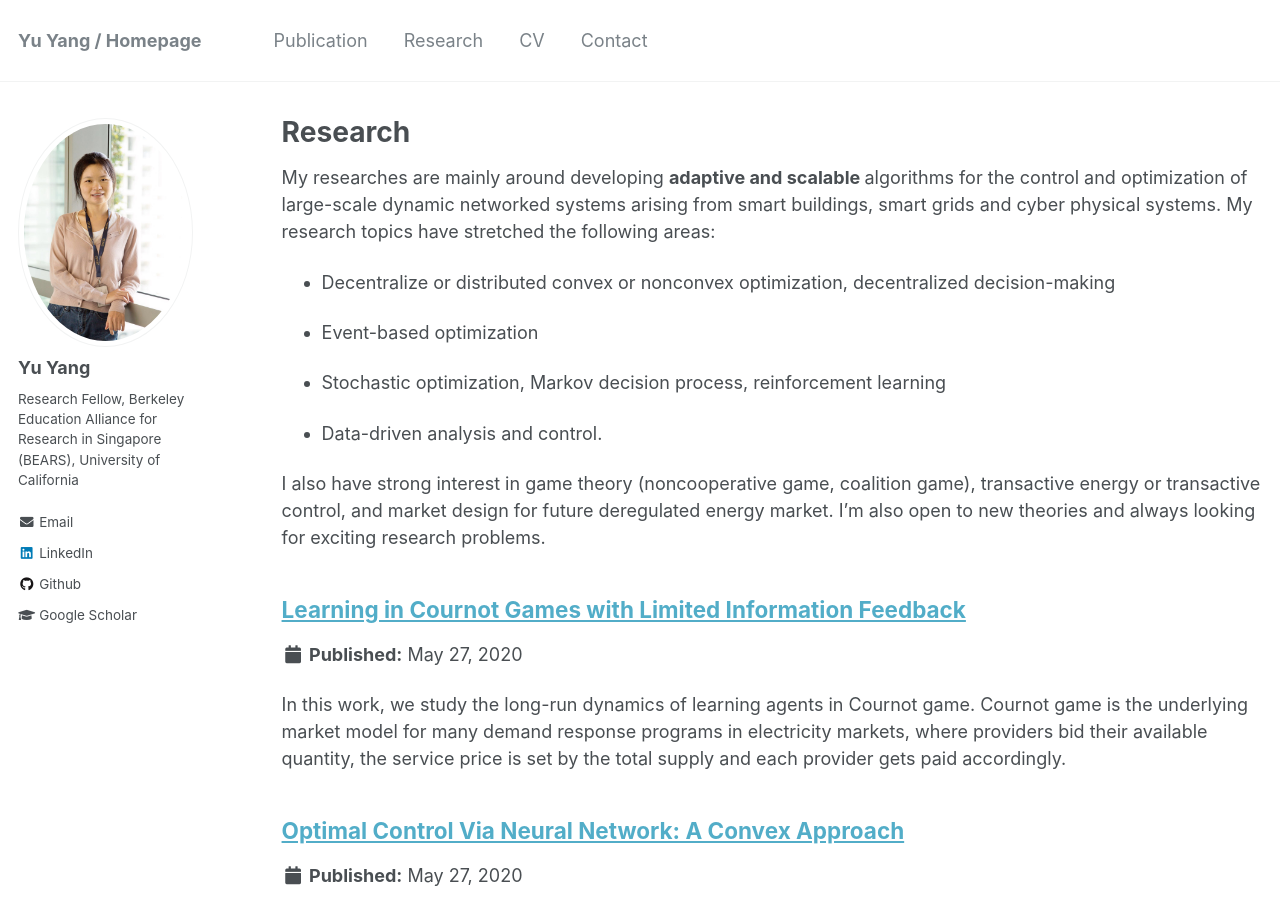
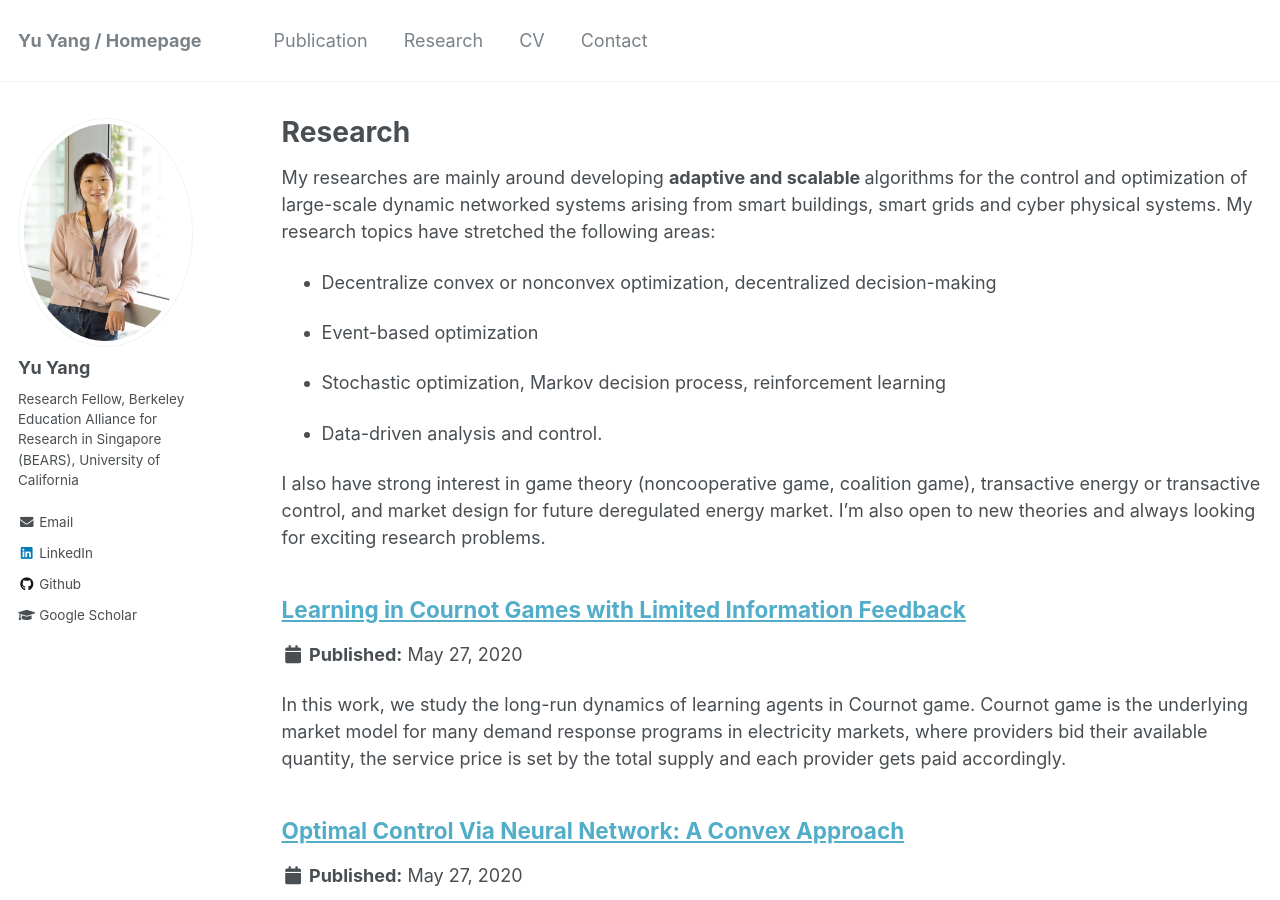
Before and after one commit to yangyu-berkeley/yangyu-berkeley.github.io, a Jekyll site: the page built from _pages/research.md, in a window 1280 px wide and 900 px high. Built offline with Jekyll 4.4.1, drawn with Linux system fonts in a browser that asks for light colours.

Commit message:
Update research.md

```diff
--- a/_pages/research.md
+++ b/_pages/research.md
@@ -10,7 +10,7 @@ author_profile: true
  My researches are mainly around developing <b> adaptive and scalable </b> algorithms for the control and optimization of large-scale dynamic networked systems arising from smart buildings, smart grids and cyber physical systems.
 My research topics have stretched the following areas:
   <p><ul>
-    <li> <p>Decentralize or distributed convex or nonconvex optimization, decentralized decision-making </p></li>
+    <li> <p>Decentralize convex or nonconvex optimization, decentralized decision-making </p></li>
     <li> <p> Event-based optimization </p></li>
     <li> <p> Stochastic optimization, Markov decision process, reinforcement learning </p></li>
     <li> <p> Data-driven analysis and control. </p></li>
```
